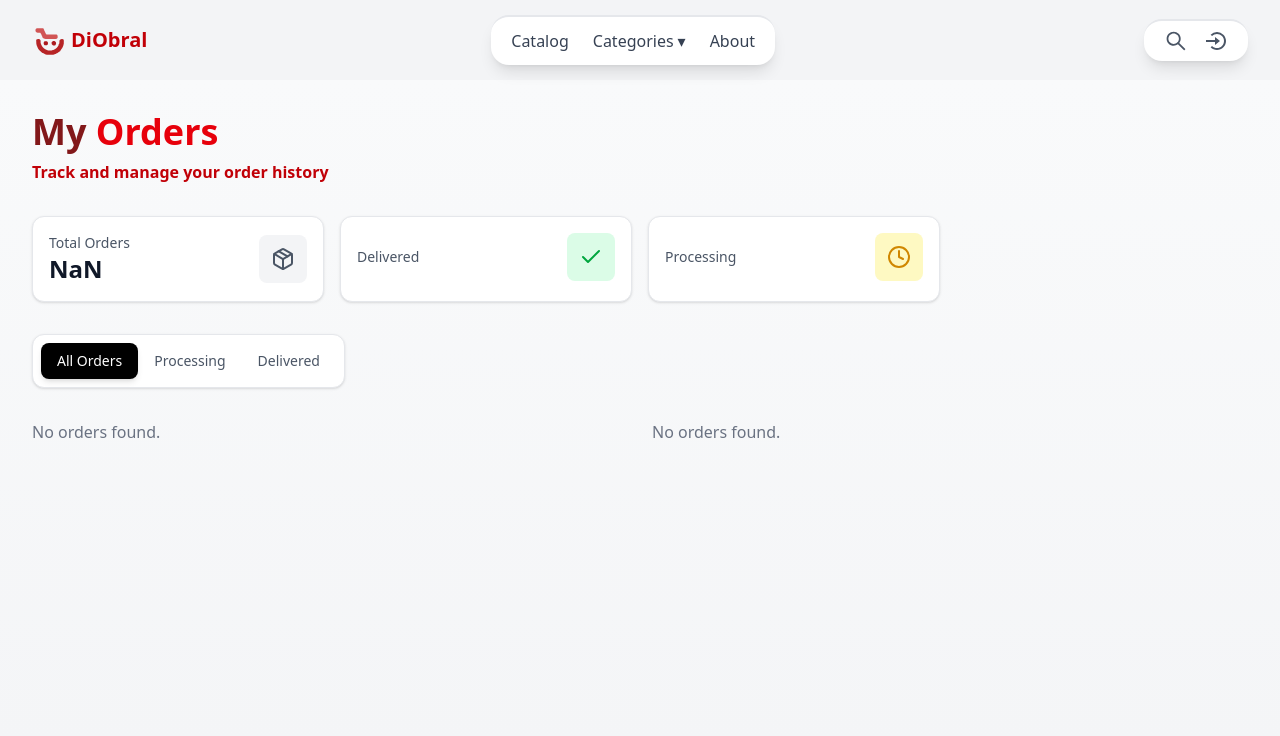
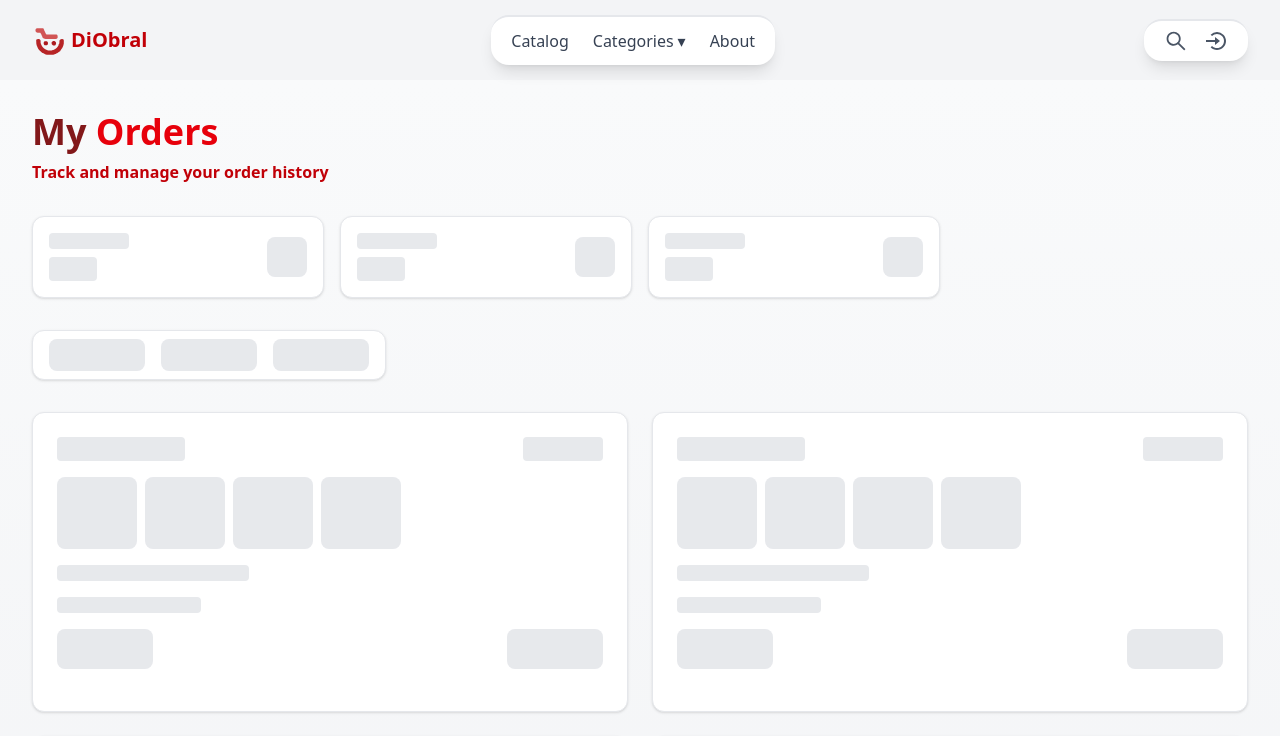
Before and after one commit to BazilSuhail/Texleath-Online-Marketplace, a React (Vite) app: page /orders-tracking in a window 1280 px wide. Shown: the top 736 px of the page. Built offline with nearby package versions, Linux system fonts and the light colour scheme.

Commit message:
Integrate OrderSkeleton loader in Orders component to see history

```diff
--- a/src/Components/CartModal.jsx
+++ b/src/Components/CartModal.jsx
@@ -5,6 +5,8 @@ import { removeFromCart, updateQuantity } from '../redux/cartSlice';
 import { FiMinus, FiPlus, FiTrash2, FiShoppingCart } from 'react-icons/fi';
 import axios from 'axios';
 import { Link } from 'react-router-dom';
+import { MdOutlineRemoveShoppingCart } from 'react-icons/md';
+import { BsCartDash } from 'react-icons/bs';
 
 const panelVariants = {
   hidden: { width: 0 },
@@ -163,8 +165,9 @@ const CartModal = ({ isOpen, onClose }) => {
                 </div>
 
                 {cart.length === 0 ? (
-                  <div className="text-center py-8 text-gray-500">
-                    Your cart is empty
+                  <div className="flex flex-col pt-40 items-center">
+                    <BsCartDash className='mx-auto w-40 h-40 text-gray-300' />
+                    <span className='text-gray-400 text-[14px] mt-5 font-[600]'>Your cart is empty</span>
                   </div>
                 ) : (
                   cart.map((item, index) => (
@@ -195,7 +198,7 @@ const CartModal = ({ isOpen, onClose }) => {
                     onClick={() => {
                       onClose();
                     }}
-                  className="w-full flex items-center disabled:bg-gray-400 justify-center gap-2 px-4 py-2 bg-gradient-to-r from-red-900 via-red-700 to-red-900 text-white rounded-lg hover:bg-gray-800 transition-colors"
+                    className={`w-full flex items-center bg-gradient-to-r ${cart.length === 0 ? ' from-red-300 via-red-300 to-red-300' : ' from-red-900 via-red-700 to-red-900'} disabled:bg-gray-400 justify-center gap-2 px-4 py-2  text-white rounded-lg hover:bg-gray-800 transition-colors`}
                     disabled={cart.length === 0}
                   >
                     <FiShoppingCart className="w-5 h-5" />
--- /dev/null
+++ b/src/Components/Loaders/OrdersSkeleton.jsx
@@ -0,0 +1,102 @@
+import React from 'react';
+import { motion } from 'framer-motion';
+
+const SkeletonLoader = ({ className }) => (
+    <div className={`bg-gray-200 rounded animate-pulse ${className}`} />
+);
+
+const OrdersSkeleton = () => {
+    return (
+        <div className="min-h-screen bg-gradient-to-b bg-gray-50 to-gray-100">
+            <div className="max-w-7xl mx-auto px-4 sm:px-6 lg:px-8 py-8">
+                {/* Page Header */}
+                <motion.div
+                    initial={{ opacity: 0, y: 20 }}
+                    animate={{ opacity: 1, y: 0 }}
+                    transition={{ duration: 0.5 }}
+                    className="mb-8"
+                >
+                    <h1 className="text-4xl font-bold text-red-900 mb-2">
+                        My <span className="text-red-600">Orders</span>
+                    </h1>
+                    <p className="text-red-700 font-[600]">Track and manage your order history</p>
+                </motion.div>
+
+                {/* Stats Cards */}
+                <motion.div
+                    initial={{ opacity: 0, y: 20 }}
+                    animate={{ opacity: 1, y: 0 }}
+                    transition={{ delay: 0.1 }}
+                    className="grid grid-cols-2 lg:grid-cols-4 gap-4 mb-8"
+                >
+                    {[...Array(3)].map((_, index) => (
+                        <div key={index} className="bg-white rounded-xl p-4 shadow-sm border border-gray-200">
+                            <div className="flex items-center justify-between">
+                                <div className="space-y-2">
+                                    <SkeletonLoader className="h-4 w-20" />
+                                    <SkeletonLoader className="h-6 w-12" />
+                                </div>
+                                <SkeletonLoader className="h-10 w-10 rounded-lg" />
+                            </div>
+                        </div>
+                    ))}
+                </motion.div>
+
+                {/* Filter Tabs */}
+                <motion.div
+                    initial={{ opacity: 0, y: 20 }}
+                    animate={{ opacity: 1, y: 0 }}
+                    transition={{ delay: 0.2 }}
+                    className="mb-8"
+                >
+                    <div className="bg-white rounded-xl p-2 shadow-sm border border-gray-200 inline-flex">
+                        {[...Array(3)].map((_, index) => (
+                            <SkeletonLoader key={index} className="h-8 w-24 mx-2 rounded-lg" />
+                        ))}
+                    </div>
+                </motion.div>
+
+                {/* Orders Grid */}
+                <motion.div
+                    initial={{ opacity: 0 }}
+                    animate={{ opacity: 1 }}
+                    transition={{ delay: 0.3 }}
+                    className="grid gap-6 md:grid-cols-2 lg:grid-cols-1 xl:grid-cols-2"
+                >
+                    {[...Array(4)].map((_, index) => (
+                        <motion.div
+                            key={index}
+                            initial={{ opacity: 0, y: 20 }}
+                            animate={{ opacity: 1, y: 0 }}
+                            transition={{ delay: 0.1 * index }}
+                        >
+                            <div className="bg-white rounded-xl p-6 min-h-[300px] shadow-sm border border-gray-200">
+                                <div className="space-y-4">
+                                    <div className="flex justify-between">
+                                        <SkeletonLoader className="h-6 w-32" />
+                                        <SkeletonLoader className="h-6 w-20" />
+                                    </div>
+                                    <div className="flex space-x-2 mb-4">
+                                        <SkeletonLoader className="h-18 w-20 rounded-lg" />
+                                        <SkeletonLoader className="h-18 w-20 rounded-lg" />
+                                        <SkeletonLoader className="h-18 w-20 rounded-lg" />
+                                        <SkeletonLoader className="h-18 w-20 rounded-lg" />
+                                    </div>
+
+                                    <SkeletonLoader className="h-4 w-48" />
+                                    <SkeletonLoader className="h-4 w-36" />
+                                    <div className="flex justify-between">
+                                        <SkeletonLoader className="h-10 w-24 rounded-lg" />
+                                        <SkeletonLoader className="h-10 w-24 rounded-lg" />
+                                    </div>
+                                </div>
+                            </div>
+                        </motion.div>
+                    ))}
+                </motion.div>
+            </div>
+        </div>
+    );
+};
+
+export default OrdersSkeleton;
--- a/src/Pages/Checkout.jsx
+++ b/src/Pages/Checkout.jsx
@@ -189,7 +189,7 @@ const Checkout = () => {
             dispatch(clearCart());
 
             await axios.post(`${import.meta.env.VITE_REACT_APP_API_BASE_URL}/cartState/cart/save`, { userId, items: [] });
-            navigate('/profile');
+            navigate('/orders-tracking');
         } catch (error) {
             console.error('Error confirming order:', error);
             alert('Failed to confirm order.');
--- a/src/Pages/Orders.jsx
+++ b/src/Pages/Orders.jsx
@@ -16,6 +16,7 @@ import { Link } from "react-router-dom"
 import axios from "axios"
 import Button from "../utilities/Button"
 import Badge from "../utilities/Badge"
+import OrdersSkeleton from "../Components/Loaders/OrdersSkeleton"
 
 // const Badge = ({ children, variant = "default", className = "" }) => {
 //     const variants = {
@@ -281,11 +282,13 @@ const OrderDetailsModal = ({ order, isOpen, onClose }) => {
 }
 
 export default function Orders() {
-    const [userorders, setUserOrders] = useState([]);
-    const [userId, setUserId] = useState(null);
+    const [userorders, setUserOrders] = useState([])
+    const [userId, setUserId] = useState(null)
     const [selectedOrder, setSelectedOrder] = useState(null)
     const [isModalOpen, setIsModalOpen] = useState(false)
     const [filterStatus, setFilterStatus] = useState("all")
+    const [loading, setLoading] = useState(true)
+
 
     const decodeToken = useCallback((token) => {
         if (!token) return null;
@@ -306,8 +309,8 @@ export default function Orders() {
 
             try {
                 const response = await axios.get(`${import.meta.env.VITE_REACT_APP_API_BASE_URL}/place-order/orders/${userId}`);
-                //console.log(response.data); // Debug log
                 setUserOrders(response.data);
+                setLoading(false)
             }
             catch (error) {
                 console.error('Error fetching orders:', error);
@@ -320,6 +323,10 @@ export default function Orders() {
     const handleViewDetails = (order) => {
         setSelectedOrder(order)
         setIsModalOpen(true)
+    }
+
+    if(loading){
+        return <OrdersSkeleton/>
     }
 
     return (
--- a/src/Pages/Profile.jsx
+++ b/src/Pages/Profile.jsx
@@ -257,7 +257,7 @@ export default function ProfilePage() {
                       <FiX className="mr-2" />
                       Cancel
                     </Button>
-                    <Button variant="primary" onClick={handleSave}>
+                    <Button variant="red" onClick={handleSave}>
                       <FiSave className="mr-2" />
                       Save Changes
                     </Button>
```
Lines whose indentation alone changed are shown as unchanged.
